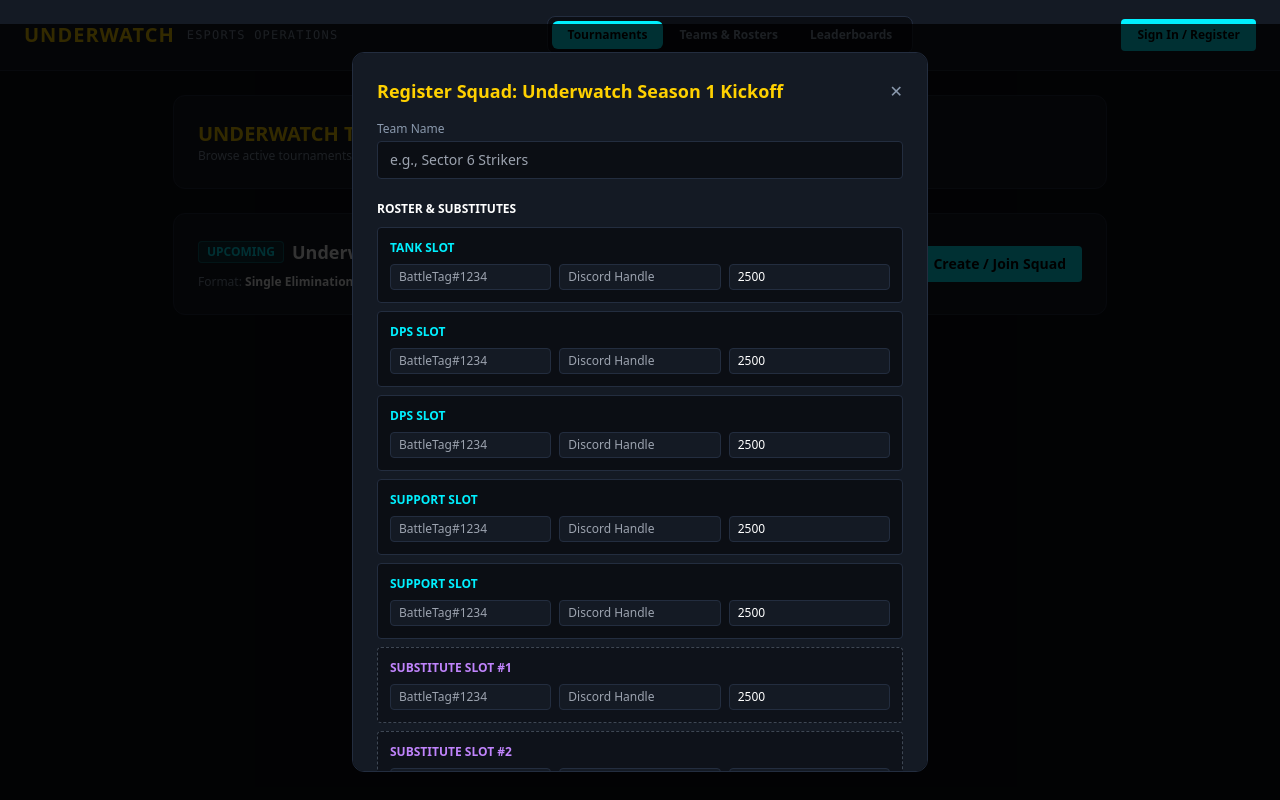
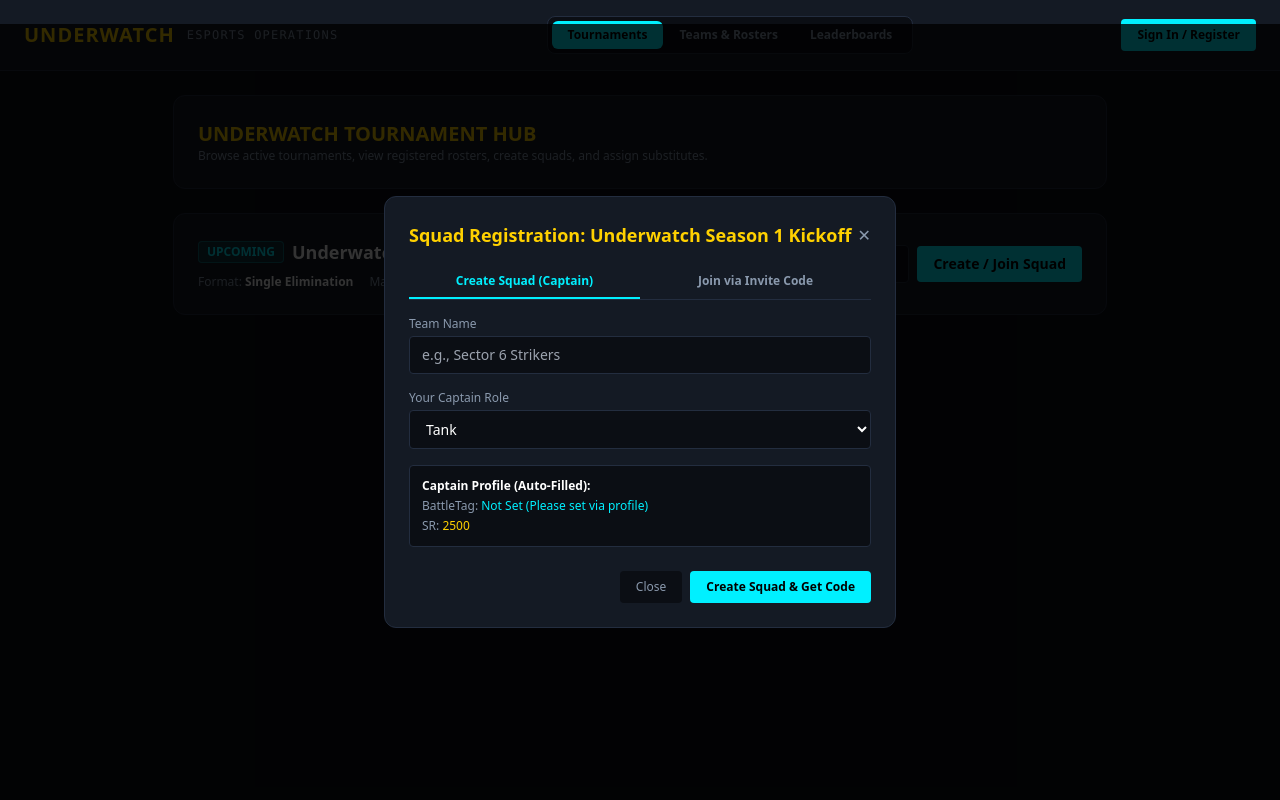
Before and after one commit to underwatchesport/tournament, a React (Vite) app: page / in a window 1280 px wide. Both pictures are taken after a click on the button "Create / Join Squad". Built offline with nearby package versions, Linux system fonts and the light colour scheme.

Commit message:
tournament handling fix2

```diff
--- a/src/features/tournaments/TournamentHub.jsx
+++ b/src/features/tournaments/TournamentHub.jsx
@@ -4,68 +4,62 @@ import { useAuth } from "../../context/AuthContext.jsx";
 import { validateTeamEligibility } from "../../utils/srValidators.js";
 
 export const TournamentHub = () => {
-  const { tournaments, registerTeamForTournament } = useTournaments();
+  const { tournaments, registerTeamForTournament, updateTeamRoster } = useTournaments();
   const { user } = useAuth();
 
   const [selectedTournament, setSelectedTournament] = useState(null);
   const [viewingTeamsTournament, setViewingTeamsTournament] = useState(null);
+  const [modalTab, setModalTab] = useState("create"); // "create" or "join"
+
+  // Create Team States
   const [teamName, setTeamName] = useState("");
-  const [inviteCode, setInviteCode] = useState("");
+  const [captainRole, setCaptainRole] = useState(user?.primaryRole || "tank");
   const [successMessage, setSuccessMessage] = useState("");
   const [formErrors, setFormErrors] = useState([]);
+  const [generatedInviteCode, setGeneratedInviteCode] = useState("");
 
-  // Roster includes 5 starting roles + optional sub slots
-  const [roster, setRoster] = useState([
-    { role: "tank", battleTag: "", discordTag: "", sr: 2500, isSub: false },
-    { role: "dps", battleTag: "", discordTag: "", sr: 2500, isSub: false },
-    { role: "dps", battleTag: "", discordTag: "", sr: 2500, isSub: false },
-    { role: "support", battleTag: "", discordTag: "", sr: 2500, isSub: false },
-    { role: "support", battleTag: "", discordTag: "", sr: 2500, isSub: false },
-    { role: "sub", battleTag: "", discordTag: "", sr: 2500, isSub: true },
-    { role: "sub", battleTag: "", discordTag: "", sr: 2500, isSub: true }
-  ]);
+  // Join Team States
+  const [inputInviteCode, setInputInviteCode] = useState("");
+  const [foundTeam, setFoundTeam] = useState(null);
+  const [joinRole, setJoinRole] = useState("dps");
+  const [isSubSlot, setIsSubSlot] = useState(false);
 
-  // Auto-fill captain info when modal opens
+  // Auto-fill captain role if user changes
   useEffect(() => {
-    if (selectedTournament && user) {
-      setRoster((prev) => {
-        const next = [...prev];
-        const targetIdx = next.findIndex(p => p.role === (user.primaryRole || "dps") && !p.isSub) !== -1
-          ? next.findIndex(p => p.role === (user.primaryRole || "dps") && !p.isSub)
-          : 0;
+    if (user?.primaryRole) {
+      setCaptainRole(user.primaryRole);
+    }
+  }, [user]);
 
-        next[targetIdx] = {
-          ...next[targetIdx],
-          battleTag: user.battleTag || "",
-          discordTag: user.discordTag || user.username || "",
-          sr: user.sr || 2500
-        };
-        return next;
-      });
-    }
-  }, [selectedTournament, user]);
-
+  // Handle Captain Creating Squad
   const handleCreateTeam = (e) => {
     e.preventDefault();
     setFormErrors([]);
     setSuccessMessage("");
 
-    // Validate active players (excluding empty optional sub slots)
-    const activePlayers = roster.filter(p => p.battleTag.trim() !== "");
-    const mainStarters = activePlayers.filter(p => !p.isSub);
-
-    if (mainStarters.length < 5) {
-      setFormErrors(["Starting roster requires at least 5 main players (1 Tank, 2 DPS, 2 Support)."]);
+    if (!user || !user.battleTag) {
+      setFormErrors(["You must be logged in and have a BattleTag set to create a team."]);
       return;
     }
+
+    const inviteCode = Math.random().toString(36).substring(2, 8).toUpperCase();
+
+    const captainPlayer = {
+      role: captainRole,
+      battleTag: user.battleTag,
+      discordTag: user.discordTag || user.username || "Captain",
+      sr: user.sr || 2500,
+      isCaptain: true,
+      isSub: false
+    };
 
     const teamPayload = {
       id: `tm_${Date.now()}`,
       name: teamName,
-      inviteCode: Math.random().toString(36).substring(2, 8).toUpperCase(),
-      players: activePlayers,
-      captainBattleTag: user?.battleTag || activePlayers[0].battleTag,
-      captainDiscord: user?.discordTag || activePlayers[0].discordTag
+      inviteCode,
+      captainBattleTag: user.battleTag,
+      captainDiscord: user.discordTag || user.username,
+      players: [captainPlayer]
     };
 
     const validation = validateTeamEligibility(teamPayload, selectedTournament.maxSR);
@@ -75,8 +69,66 @@ export const TournamentHub = () => {
     }
 
     registerTeamForTournament(selectedTournament.id, teamPayload);
-    setInviteCode(teamPayload.inviteCode);
-    setSuccessMessage(`Team "${teamName}" created! Share invite code with teammates: ${teamPayload.inviteCode}`);
+    setGeneratedInviteCode(inviteCode);
+    setSuccessMessage(`Team "${teamName}" created successfully! Share your invite code with teammates.`);
+  };
+
+  // Handle Finding Team by Invite Code
+  const handleFindTeamByCode = (e) => {
+    e.preventDefault();
+    setFormErrors([]);
+    setFoundTeam(null);
+
+    let matchedTeam = null;
+    let matchedTrnId = null;
+
+    for (const trn of tournaments) {
+      const found = trn.registeredTeams?.find(
+        (t) => t.inviteCode?.toUpperCase() === inputInviteCode.trim().toUpperCase()
+      );
+      if (found) {
+        matchedTeam = found;
+        matchedTrnId = trn.id;
+        break;
+      }
+    }
+
+    if (!matchedTeam) {
+      setFormErrors(["Invalid invite code. Please check with your team captain."]);
+      return;
+    }
+
+    if ((matchedTeam.players?.length || 0) >= 7) {
+      setFormErrors(["This team's roster and substitute slots are completely full (max 7 players)."]);
+      return;
+    }
+
+    setFoundTeam({ ...matchedTeam, tournamentId: matchedTrnId });
+  };
+
+  // Handle Teammate / Sub Joining Team
+  const handleJoinTeam = (e) => {
+    e.preventDefault();
+    if (!user || !user.battleTag) {
+      setFormErrors(["You must be logged in and have your BattleTag set to join a squad."]);
+      return;
+    }
+
+    const newPlayer = {
+      role: isSubSlot ? "sub" : joinRole,
+      battleTag: user.battleTag,
+      discordTag: user.discordTag || user.username || "Player",
+      sr: user.sr || 2500,
+      isCaptain: false,
+      isSub: isSubSlot
+    };
+
+    const updatedPlayers = [...(foundTeam.players || []), newPlayer];
+    updateTeamRoster(foundTeam.tournamentId, foundTeam.id, updatedPlayers);
+
+    setSuccessMessage(`Successfully joined "${foundTeam.name}" as ${isSubSlot ? "Substitute" : joinRole.toUpperCase()}!`);
+    setFoundTeam(null);
+    setInputInviteCode("");
   };
 
   return (
@@ -114,7 +166,15 @@ export const TournamentHub = () => {
                 View Teams ({trn.registeredTeams?.length || 0})
               </button>
               <button
-                onClick={() => setSelectedTournament(trn)}
+                onClick={() => {
+                  setSelectedTournament(trn);
+                  setModalTab("create");
+                  setFormErrors([]);
+                  setSuccessMessage("");
+                  setGeneratedInviteCode("");
+                  setFoundTeam(null);
+                  setInputInviteCode("");
+                }}
                 className="bg-[#00F0FF] hover:bg-[#00F0FF]/90 text-black font-bold px-4 py-2 rounded text-sm transition-all"
               >
                 Create / Join Squad
@@ -146,26 +206,27 @@ export const TournamentHub = () => {
                       <div className="flex items-center gap-2">
                         <h4 className="font-bold text-white text-md">{team.name}</h4>
                         {team.inviteCode && (
-                          <span className="text-[10px] bg-[#232D3F] text-[#8A99AD] px-2 py-0.5 rounded">
-                            Invite Code: {team.inviteCode}
+                          <span className="text-[10px] bg-[#232D3F] text-[#00F0FF] px-2 py-0.5 rounded border border-[#00F0FF]/30 font-mono">
+                            Code: {team.inviteCode}
                           </span>
                         )}
                       </div>
                       <span className="text-xs text-[#00F0FF] bg-[#00F0FF]/10 px-2 py-0.5 rounded border border-[#00F0FF]/30 font-mono">
-                        Avg SR: {team.averageSR || 2500}
+                        Slots: {team.players?.length || 0} / 7
                       </span>
                     </div>
 
                     <div className="grid grid-cols-1 sm:grid-cols-2 gap-2 text-xs">
                       {team.players?.map((p, pIdx) => (
-                        <div key={pIdx} className={`p-2 rounded border flex items-center justify-between ${p.isSub ? "bg-[#1A202C] border-dashed border-[#8A99AD]/40" : "bg-[#141A24] border-[#232D3F]"}`}>
+                        <div key={pIdx} className={`p-2 rounded border flex items-center justify-between ${p.isSub ? "bg-[#1A202C] border-dashed border-purple-400/40" : "bg-[#141A24] border-[#232D3F]"}`}>
                           <div>
                             <span className={`text-[10px] font-bold uppercase mr-1.5 ${p.isSub ? "text-purple-400" : "text-[#FFD100]"}`}>
                               [{p.isSub ? "SUB" : p.role}]
                             </span>
                             <span className="text-white font-medium">{p.battleTag}</span>
+                            {p.isCaptain && <span className="text-[9px] text-[#00F0FF] ml-1">(Captain)</span>}
                           </div>
-                          <span className="text-[11px] text-[#00F0FF] font-mono">{p.sr} SR</span>
+                          <span className="text-[11px] text-[#8A99AD] font-mono">{p.sr} SR</span>
                         </div>
                       ))}
                     </div>
@@ -180,15 +241,33 @@ export const TournamentHub = () => {
       {/* SQUAD REGISTRATION MODAL */}
       {selectedTournament && (
         <div className="fixed inset-0 bg-black/80 z-50 flex items-center justify-center p-4">
-          <div className="bg-[#141A24] border border-[#232D3F] p-6 rounded-xl max-w-xl w-full space-y-4 max-h-[90vh] overflow-y-auto">
+          <div className="bg-[#141A24] border border-[#232D3F] p-6 rounded-xl max-w-lg w-full space-y-4 max-h-[90vh] overflow-y-auto">
             <div className="flex items-center justify-between">
-              <h3 className="text-lg font-bold text-[#FFD100]">Register Squad: {selectedTournament.title}</h3>
+              <h3 className="text-lg font-bold text-[#FFD100]">Squad Registration: {selectedTournament.title}</h3>
               <button onClick={() => setSelectedTournament(null)} className="text-[#8A99AD] hover:text-white">✕</button>
             </div>
 
+            {/* Modal Tabs */}
+            <div className="flex border-b border-[#232D3F]">
+              <button
+                type="button"
+                onClick={() => { setModalTab("create"); setFormErrors([]); setSuccessMessage(""); }}
+                className={`flex-1 py-2 text-xs font-bold border-b-2 ${modalTab === "create" ? "border-[#00F0FF] text-[#00F0FF]" : "border-transparent text-[#8A99AD]"}`}
+              >
+                Create Squad (Captain)
+              </button>
+              <button
+                type="button"
+                onClick={() => { setModalTab("join"); setFormErrors([]); setSuccessMessage(""); }}
+                className={`flex-1 py-2 text-xs font-bold border-b-2 ${modalTab === "join" ? "border-[#00F0FF] text-[#00F0FF]" : "border-transparent text-[#8A99AD]"}`}
+              >
+                Join via Invite Code
+              </button>
+            </div>
+
             {successMessage && (
-              <div className="p-3 bg-emerald-500/10 border border-emerald-500/30 text-emerald-400 text-xs rounded space-y-1">
-                <div>{successMessage}</div>
+              <div className="p-3 bg-emerald-500/10 border border-emerald-500/30 text-emerald-400 text-xs rounded">
+                {successMessage}
               </div>
             )}
 
@@ -198,6 +277,8 @@ export const TournamentHub = () => {
               </div>
             )}
 
+            {/* TAB 1: CREATE SQUAD */}
+            {modalTab === "create" && (
               <form onSubmit={handleCreateTeam} className="space-y-4">
                 <div>
                   <label className="block text-xs text-[#8A99AD] mb-1">Team Name</label>
@@ -211,60 +292,31 @@ export const TournamentHub = () => {
                   />
                 </div>
 
-              <div className="space-y-2">
-                <span className="text-xs font-bold text-white uppercase">Roster & Substitutes</span>
-                {roster.map((p, idx) => (
-                  <div key={idx} className={`p-3 rounded border space-y-2 text-xs ${p.isSub ? "bg-[#0B0E14]/60 border-dashed border-[#8A99AD]/40" : "bg-[#0B0E14] border-[#232D3F]"}`}>
-                    <div className="flex items-center justify-between">
-                      <span className={`font-bold ${p.isSub ? "text-purple-400" : "text-[#00F0FF]"}`}>
-                        {p.isSub ? `SUBSTITUTE SLOT #${idx - 4}` : `${p.role.toUpperCase()} SLOT`}
-                      </span>
-                      {user && idx === 0 && (
-                        <span className="text-[10px] text-[#FFD100] bg-[#FFD100]/10 px-1.5 py-0.5 rounded">Captain (Auto-Filled)</span>
-                      )}
+                <div>
+                  <label className="block text-xs text-[#8A99AD] mb-1">Your Captain Role</label>
+                  <select
+                    value={captainRole}
+                    onChange={(e) => setCaptainRole(e.target.value)}
+                    className="w-full bg-[#0B0E14] border border-[#232D3F] rounded px-3 py-2 text-sm text-white focus:outline-none focus:border-[#00F0FF]"
+                  >
+                    <option value="tank">Tank</option>
+                    <option value="dps">DPS</option>
+                    <option value="support">Support</option>
+                  </select>
                 </div>
 
-                    <div className="grid grid-cols-3 gap-2">
-                      <input
-                        type="text"
-                        value={p.battleTag}
-                        onChange={(e) => {
-                          const updated = [...roster];
-                          updated[idx].battleTag = e.target.value;
-                          setRoster(updated);
-                        }}
-                        placeholder="BattleTag#1234"
-                        className="bg-[#141A24] border border-[#232D3F] rounded px-2 py-1 text-white"
-                        required={!p.isSub}
-                      />
-                      <input
-                        type="text"
-                        value={p.discordTag}
-                        onChange={(e) => {
-                          const updated = [...roster];
-                          updated[idx].discordTag = e.target.value;
-                          setRoster(updated);
-                        }}
-                        placeholder="Discord Handle"
-                        className="bg-[#141A24] border border-[#232D3F] rounded px-2 py-1 text-white"
-                        required={!p.isSub}
-                      />
-                      <input
-                        type="number"
-                        value={p.sr}
-                        onChange={(e) => {
-                          const updated = [...roster];
-                          updated[idx].sr = parseInt(e.target.value, 10) || 0;
-                          setRoster(updated);
-                        }}
-                        placeholder="SR"
-                        className="bg-[#141A24] border border-[#232D3F] rounded px-2 py-1 text-white"
-                        required={!p.isSub}
-                      />
+                <div className="bg-[#0B0E14] p-3 rounded border border-[#232D3F] text-xs space-y-1 text-[#8A99AD]">
+                  <p className="text-white font-semibold">Captain Profile (Auto-Filled):</p>
+                  <p>BattleTag: <span className="text-[#00F0FF]">{user?.battleTag || "Not Set (Please set via profile)"}</span></p>
+                  <p>SR: <span className="text-[#FFD100]">{user?.sr || 2500}</span></p>
                 </div>
+
+                {generatedInviteCode && (
+                  <div className="p-3 bg-[#00F0FF]/10 border border-[#00F0FF]/30 rounded text-center space-y-1">
+                    <span className="text-[10px] text-[#8A99AD] block">YOUR TEAM INVITE CODE</span>
+                    <span className="text-xl font-mono font-bold text-[#00F0FF] tracking-widest">{generatedInviteCode}</span>
                   </div>
-                ))}
-              </div>
+                )}
 
                 <div className="flex justify-end gap-2 pt-2">
                   <button
@@ -278,10 +330,85 @@ export const TournamentHub = () => {
                     type="submit"
                     className="px-4 py-2 bg-[#00F0FF] text-black font-bold rounded text-xs hover:bg-[#00F0FF]/90"
                   >
-                  Register Team & Generate Invite Code
+                    Create Squad & Get Code
                   </button>
                 </div>
               </form>
+            )}
+
+            {/* TAB 2: JOIN VIA CODE */}
+            {modalTab === "join" && (
+              <div className="space-y-4">
+                <form onSubmit={handleFindTeamByCode} className="space-y-3">
+                  <div>
+                    <label className="block text-xs text-[#8A99AD] mb-1">Enter Team Invite Code</label>
+                    <div className="flex gap-2">
+                      <input
+                        type="text"
+                        value={inputInviteCode}
+                        onChange={(e) => setInputInviteCode(e.target.value)}
+                        placeholder="e.g. A3B9X2"
+                        className="flex-1 bg-[#0B0E14] border border-[#232D3F] rounded px-3 py-2 text-sm text-white uppercase tracking-wider focus:outline-none focus:border-[#00F0FF]"
+                        required
+                      />
+                      <button
+                        type="submit"
+                        className="px-4 py-2 bg-[#232D3F] hover:bg-[#00F0FF] hover:text-black text-white rounded text-xs font-bold transition-all"
+                      >
+                        Find Team
+                      </button>
+                    </div>
+                  </div>
+                </form>
+
+                {foundTeam && (
+                  <form onSubmit={handleJoinTeam} className="bg-[#0B0E14] p-4 rounded border border-[#00F0FF]/30 space-y-3">
+                    <div>
+                      <h4 className="font-bold text-white text-sm">{foundTeam.name}</h4>
+                      <p className="text-xs text-[#8A99AD]">Captain: {foundTeam.captainBattleTag} | Current Members: {foundTeam.players?.length || 0}/7</p>
+                    </div>
+
+                    <div className="flex items-center gap-2">
+                      <label className="flex items-center gap-2 text-xs text-white cursor-pointer">
+                        <input
+                          type="checkbox"
+                          checked={isSubSlot}
+                          onChange={(e) => setIsSubSlot(e.target.checked)}
+                          className="rounded border-[#232D3F]"
+                        />
+                        Join as Substitute (Sub Slot)
+                      </label>
+                    </div>
+
+                    {!isSubSlot && (
+                      <div>
+                        <label className="block text-xs text-[#8A99AD] mb-1">Select Role Slot</label>
+                        <select
+                          value={joinRole}
+                          onChange={(e) => setJoinRole(e.target.value)}
+                          className="w-full bg-[#141A24] border border-[#232D3F] rounded px-3 py-2 text-xs text-white focus:outline-none focus:border-[#00F0FF]"
+                        >
+                          <option value="tank">Tank</option>
+                          <option value="dps">DPS</option>
+                          <option value="support">Support</option>
+                        </select>
+                      </div>
+                    )}
+
+                    <div className="bg-[#141A24] p-2.5 rounded border border-[#232D3F] text-xs text-[#8A99AD]">
+                      Joining as: <span className="text-[#00F0FF]">{user?.battleTag || "Not Set"}</span> ({user?.sr || 2500} SR)
+                    </div>
+
+                    <button
+                      type="submit"
+                      className="w-full py-2 bg-[#00F0FF] text-black font-bold rounded text-xs hover:bg-[#00F0FF]/90 transition-all"
+                    >
+                      Confirm & Join Roster Slot
+                    </button>
+                  </form>
+                )}
+              </div>
+            )}
           </div>
         </div>
       )}
```
Lines whose indentation alone changed are shown as unchanged.
